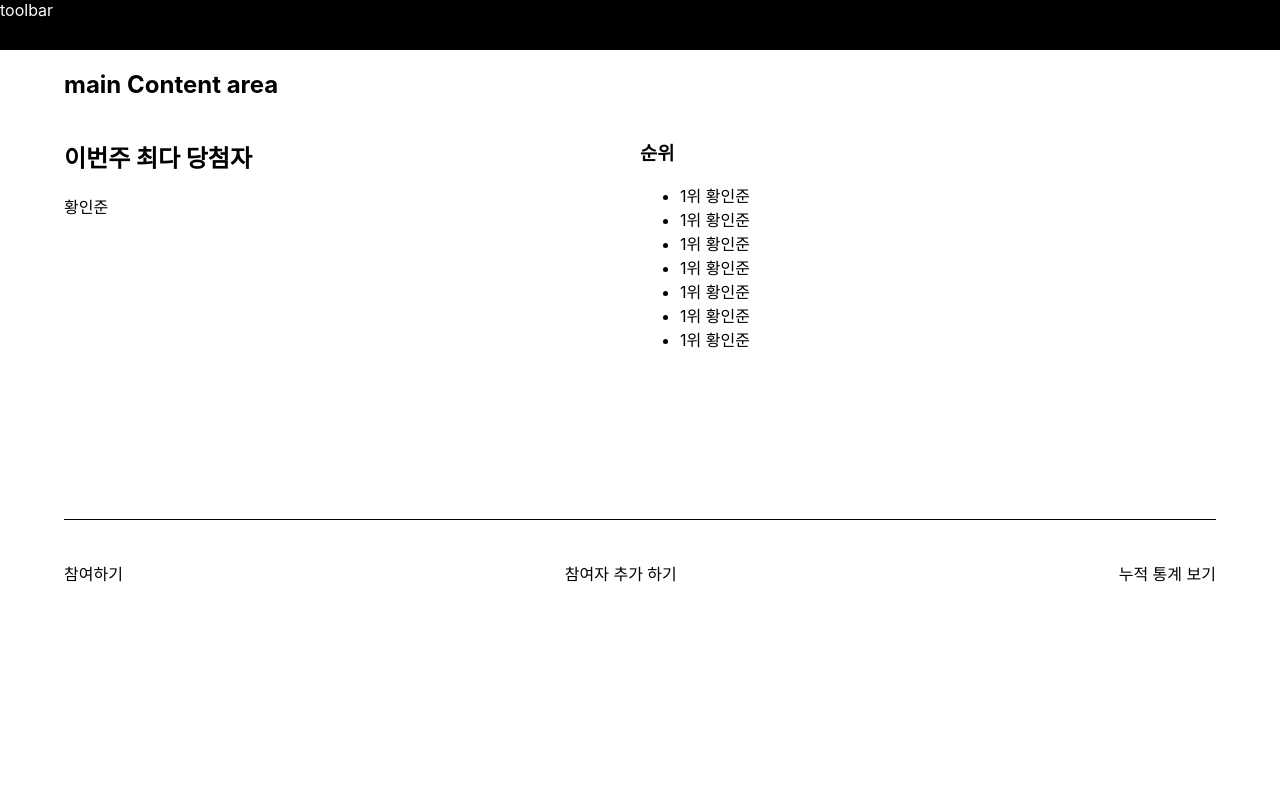
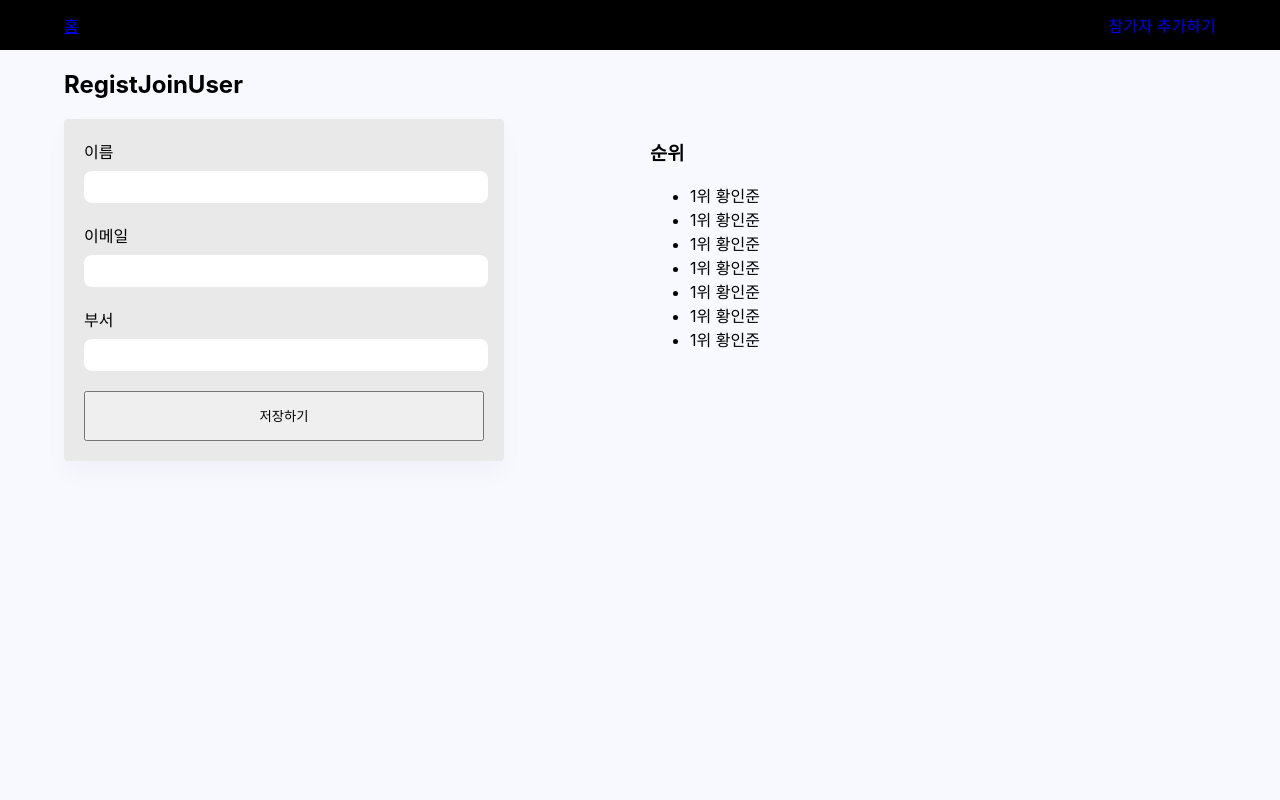
Before and after one commit to InjunH/client, a React (Create React App) app: page /join/user in a window 1280 px wide. Shown: the top 800 px of the page. Built offline with nearby package versions, Linux system fonts and the light colour scheme.

Commit message:
참가자 추가하기

```diff
--- a/package.json
+++ b/package.json
@@ -6,9 +6,12 @@
     "@testing-library/jest-dom": "^5.16.4",
     "@testing-library/react": "^13.3.0",
     "@testing-library/user-event": "^13.5.0",
+    "axios": "^0.27.2",
     "react": "^18.1.0",
     "react-dom": "^18.1.0",
+    "react-router-dom": "^5.3.0",
     "react-scripts": "5.0.1",
+    "react-toastify": "^9.0.3",
     "web-vitals": "^2.1.4"
   },
   "scripts": {
@@ -34,5 +37,6 @@
       "last 1 firefox version",
       "last 1 safari version"
     ]
-  }
+  },
+  "proxy": "http://localhost:5002"
 }
--- a/src/App.js
+++ b/src/App.js
@@ -2,12 +2,21 @@ import React from "react";
 import ToolBar from "./components/ToolBar";
 import Footer from "./components/Footer";
 import Main from "./pages/Main";
+import RegistJoinUser from "./pages/RegistJoinUser";
+import { Switch, Route } from "react-router-dom";
+import { ToastContainer } from "react-toastify";
+import "react-toastify/dist/ReactToastify.css";
 import "./styles/main.css";
 const App = () => {
   return (
     <div style={{ minWidth: 600, margin: "auto" }}>
+      <ToastContainer />
       <ToolBar></ToolBar>
-      <Main></Main>
+      {/* <Main></Main> */}
+      <Switch>
+        <Route path="/join/user" exact component={RegistJoinUser}></Route>
+        <Route path="/" exact component={Main}></Route>
+      </Switch>
       <Footer></Footer>
     </div>
   );
--- /dev/null
+++ b/src/components/CustomInput.js
@@ -0,0 +1,17 @@
+import React from "react";
+
+const CustomInput = ({ label, value, type = "text", setValue }) => {
+  return (
+    <div className="common-text-field">
+      <label>{label}</label>
+      <input
+        style={{ width: "100%" }}
+        value={value}
+        type={type}
+        onChange={(e) => setValue(e.target.value)}
+      ></input>
+    </div>
+  );
+};
+
+export default CustomInput;
--- a/src/components/ToolBar.js
+++ b/src/components/ToolBar.js
@@ -1,7 +1,21 @@
+import { Link } from "react-router-dom";
 const ToolBar = () => {
   return (
-    <div style={{ minHeight: 50, backgroundColor: "#000", color: "#fff" }}>
-      <span>toolbar</span>
+    <div className="header">
+      {/* <span>toolbar</span> */}
+      <div>
+        <Link to="/">
+          <span>홈</span>
+        </Link>
+      </div>
+      <div>
+        <Link to="/join/user">
+          <span style={{ float: "right" }}>참가자 추가하기</span>
+        </Link>
+        {/* <Link to="/auth/register">
+        <span style={{ float: "right", marginRight: 15 }}>회원가입</span>
+      </Link> */}
+      </div>
     </div>
   );
 };
--- a/src/index.js
+++ b/src/index.js
@@ -1,11 +1,14 @@
 import React from "react";
 import ReactDOM from "react-dom";
+// import { Switch, Route } from "react-router-dom";
 import App from "./App";
+import { BrowserRouter } from "react-router-dom";
 import "./styles/index.css";
-
 ReactDOM.render(
   <React.StrictMode>
-    <App />
+    <BrowserRouter>
+      <App />
+    </BrowserRouter>
   </React.StrictMode>,
   document.getElementById("root")
 );
--- /dev/null
+++ b/src/pages/RegistJoinUser.js
@@ -0,0 +1,85 @@
+import React, { useState, useContext } from "react";
+import CustomInput from "../components/CustomInput";
+import { toast } from "react-toastify";
+import axios from "axios";
+
+const RegistJoinUser = () => {
+  const [userName, setUserName] = useState("");
+  const [userEmail, setUserEmail] = useState("");
+  const [department, setDepartment] = useState("");
+
+  const submitHandler = async (e) => {
+    try {
+      e.preventDefault();
+      if (userName < 1) throw new Error("참가자 이름이 너무 짧습니다");
+      if (department < 2) throw new Error("부서명이 너무 짧습니다");
+      console.log(userName, userEmail, department);
+
+      const result = await axios.post("/addJoinUser", {
+        userName,
+        userEmail,
+        department,
+      });
+      toast.success("회원가입 성공");
+    } catch (err) {
+      toast.error(err.message);
+    }
+  };
+
+  return (
+    <div className="join-container">
+      <h2>RegistJoinUser</h2>
+      <div className="join-area">
+        <div>
+          <form onSubmit={submitHandler} className="common-form card">
+            {/* <div className="common-text-field">
+              <label>프로필 이미지</label>
+              <input type="file"></input>
+            </div> */}
+            <div>
+              <CustomInput
+                label="이름"
+                value={userName}
+                setValue={setUserName}
+              />
+            </div>
+            <div>
+              <CustomInput
+                label="이메일"
+                value={userEmail}
+                setValue={setUserEmail}
+              />
+            </div>
+            <div>
+              {/* 선택하는 방식으로 변경 */}
+              <CustomInput
+                label="부서"
+                value={department}
+                setValue={setDepartment}
+              />
+            </div>
+            <div className="common-text-field">
+              <button type="submit" className="common-button">
+                저장하기
+              </button>
+            </div>
+          </form>
+        </div>
+        <div>
+          <h3>순위</h3>
+          <ul>
+            <li>1위 황인준</li>
+            <li>1위 황인준</li>
+            <li>1위 황인준</li>
+            <li>1위 황인준</li>
+            <li>1위 황인준</li>
+            <li>1위 황인준</li>
+            <li>1위 황인준</li>
+          </ul>
+        </div>
+      </div>
+    </div>
+  );
+};
+
+export default RegistJoinUser;
--- a/src/styles/main.css
+++ b/src/styles/main.css
@@ -1,9 +1,26 @@
+body {
+  background-color: ghostwhite;
+}
+.divider {
+  border-top: 1px solid;
+  height: 1px;
+  padding: 20px 0px;
+}
+.header {
+  display: flex;
+  flex-direction: row;
+  justify-content: space-between;
+  min-height: 50px;
+  background-color: black;
+  color: white;
+  padding: 0px 64px;
+  align-items: center;
+}
+
+.join-container,
 .main-container {
-  /* display: flex;
-  flex-wrap: wrap;
-  gap: 12px;
-  justify-content: space-around; */
   padding: 0px 64px;
+  min-height: 100vh;
 }
 .sub-area,
 .main-area {
@@ -15,21 +32,53 @@
 .main-area > div {
   width: 50%;
 }
-.sub-area {
+
+.join-container > div {
+  display: flex;
+  flex-direction: row;
 }
-.divider {
-  border-top: 1px solid;
-  height: 1px;
-  padding: 20px 0px;
+
+.join-area > div {
+  width: 50%;
 }
-/* .image-list-container img {
-    width: 140px;
-    height: 140px;
-    object-fit: cover;
-  }
-  .image-list-container img:hover {
-    box-shadow: 4px 4px 4px grey;
-    opacity: 0.7;
-    cursor: pointer;
-  }
-   */
+.join-area > div:last-child {
+  margin-left: 20px;
+}
+.card {
+  box-shadow: 0 0.75rem 1.5rem rgb(18 38 63 / 3%);
+}
+
+.common-form {
+  width: 60%;
+  word-wrap: break-word;
+  background-color: #e9e9e9;
+  background-clip: border-box;
+  border: 0 solid #f6f6f6;
+  border-radius: 0.25rem;
+  min-width: 400px;
+  padding: 20px;
+}
+.common-form > div:not(:last-child) {
+  margin-bottom: 20px;
+}
+.common-text-field {
+  display: flex;
+  flex-direction: column;
+}
+.common-text-field > label {
+  margin-bottom: 8px;
+}
+.common-button {
+  height: 50px;
+}
+input[type="file"] {
+  background-color: white;
+  border-radius: 0px 8px 8px 0px;
+  height: 30px;
+}
+input[type="text"] {
+  background-color: white;
+  border: 0px;
+  border-radius: 8px;
+  height: 30px;
+}
```
